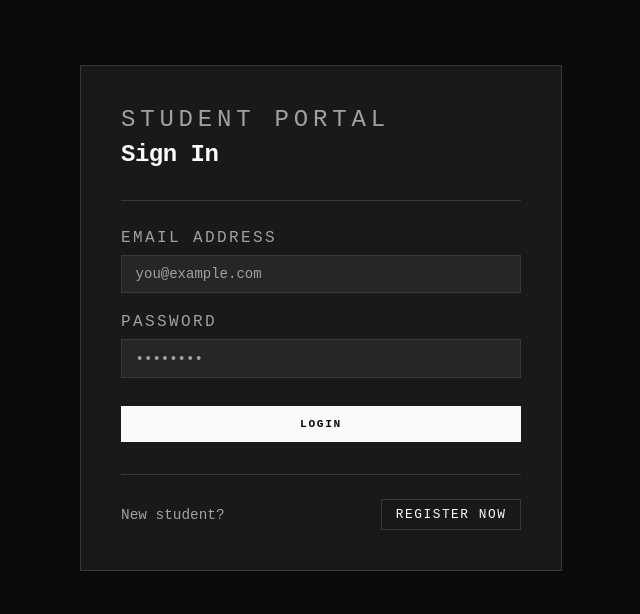
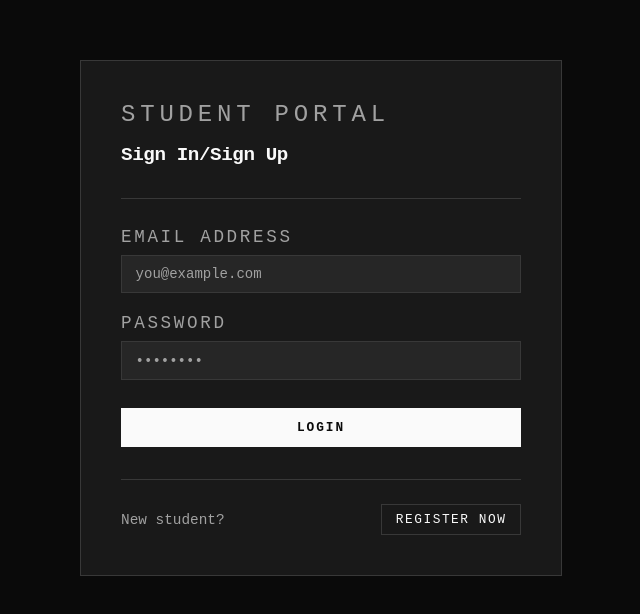
Before and after one commit to JoeChala/IterPath, a React app in the folder frontend/: page / in a window 1280 px wide. Shown: the part 106-720 px from the top of the page, without its empty margins (319-959 px from the left). Built offline with nearby package versions, Linux system fonts and the light colour scheme; the HTML template or start-up script is replaced by a standard one.

Commit message:
Tweaked Student Login UI

```diff
--- a/frontend/src/components/StudentLoginForm/StudentLoginForm.css
+++ b/frontend/src/components/StudentLoginForm/StudentLoginForm.css
@@ -60,11 +60,11 @@
   letter-spacing: 0.2em;
   text-transform: uppercase;
   color: var(--muted-foreground);
-  margin: 0 0 0.5rem 0;
+  margin: 0 0 1rem 0;
 }
 
 .login-title {
-  font-size: 1.5rem;
+  font-size: 1.2rem;
   font-weight: 700;
   color: var(--foreground);
   margin: 0;
@@ -85,7 +85,7 @@
 
 .login-label {
   display: block;
-  font-size: 1.0rem;
+  font-size: 1.1rem;
   letter-spacing: 0.15em;
   text-transform: uppercase;
   color: var(--muted-foreground);
@@ -122,7 +122,7 @@
   color: var(--background);
   border: none;
   font-family: var(--font-sans);
-  font-size: 0.7rem;
+  font-size: 0.8rem;
   letter-spacing: 0.15em;
   text-transform: uppercase;
   font-weight: 600;
--- a/frontend/src/components/StudentLoginForm/StudentLoginForm.jsx
+++ b/frontend/src/components/StudentLoginForm/StudentLoginForm.jsx
@@ -6,7 +6,6 @@ function StudentLoginForm() {
   const navigate = useNavigate();
   const [email, setEmail] = useState("");
   const [password, setPassword] = useState("");
-  const [hoveredBtn, setHoveredBtn] = useState(null);
 
   const loginStudent = async () => {
     const res = await fetch("http://localhost:5000/auth/students/login", {
@@ -28,7 +27,7 @@ function StudentLoginForm() {
       <div className="login-card">
         <div className="login-header">
           <p className="login-eyebrow">Student Portal</p>
-          <h1 className="login-title">Sign In</h1>
+          <h1 className="login-title">Sign In/Sign Up</h1>
         </div>
 
         <div className="login-divider" />
```
